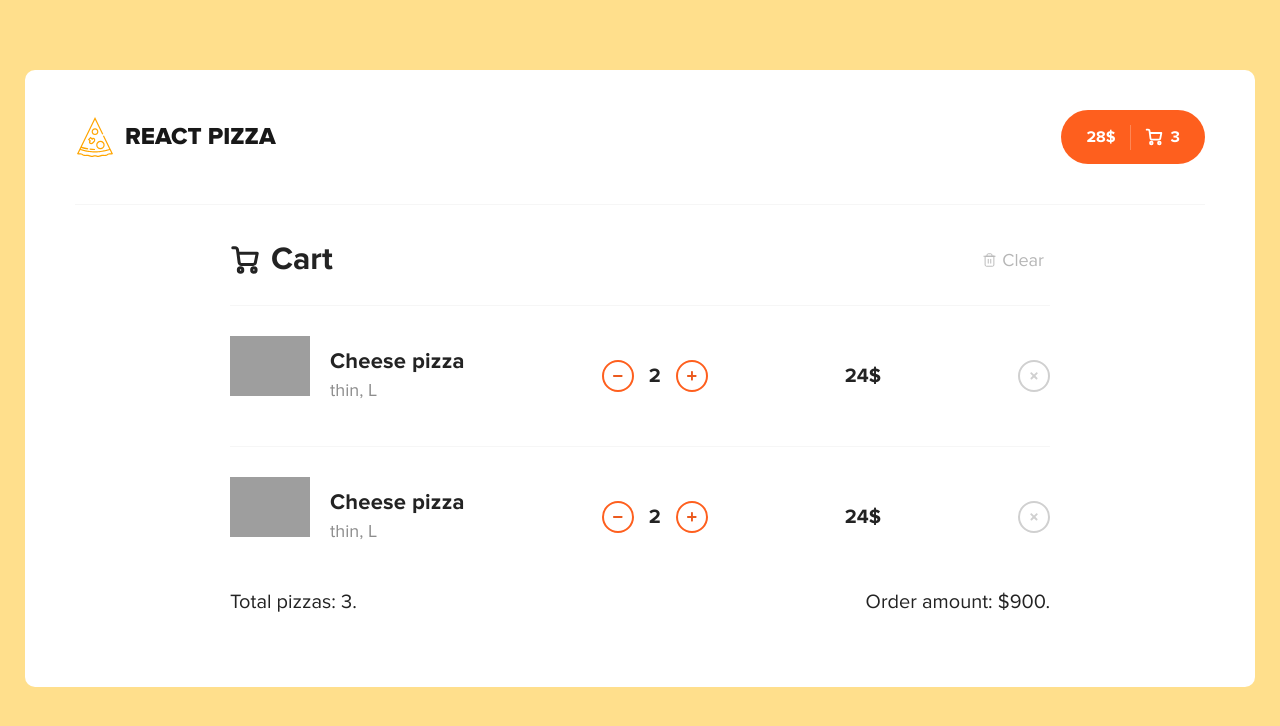
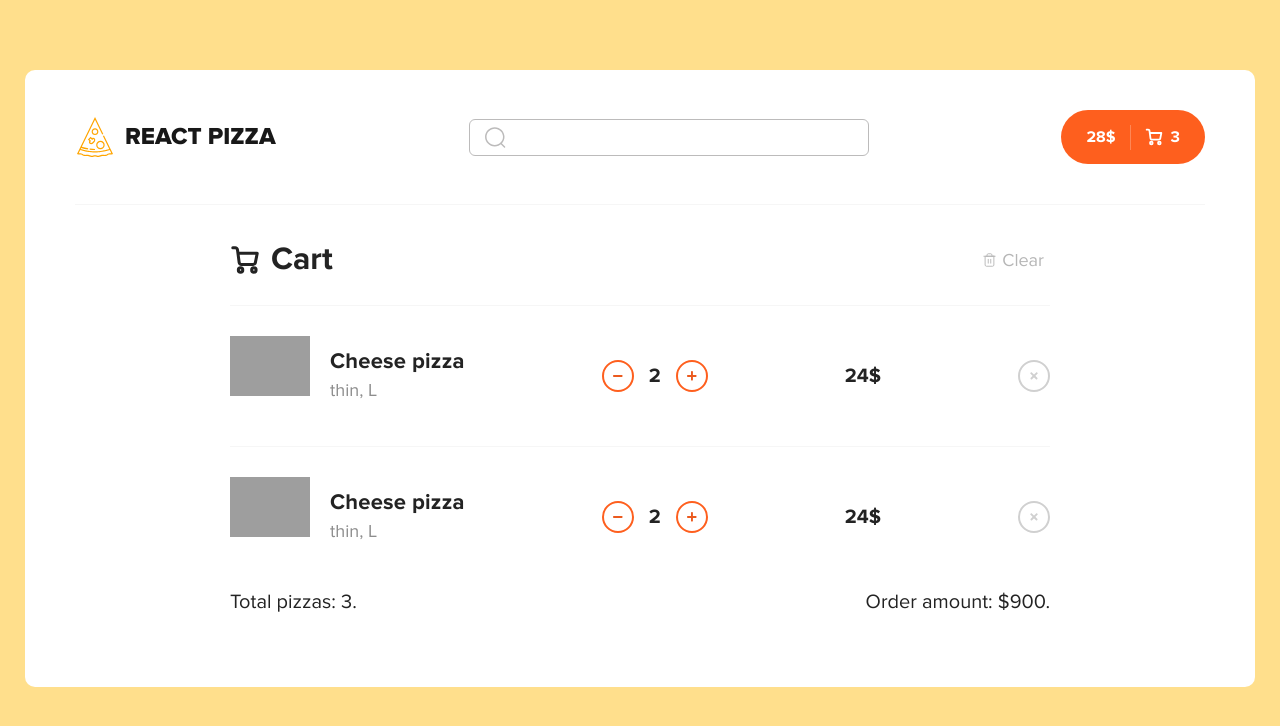
Before and after one commit to Art-Line/react-pizza, a React (Create React App) app: page /cart in a window 1280 px wide. Shown: the top 726 px of the page. Built offline with nearby package versions, Linux system fonts and the light colour scheme; grey boxes are pictures that could not be loaded.

Commit message:
search. props drilling

```diff
--- a/src/App.js
+++ b/src/App.js
@@ -4,16 +4,18 @@ import './scss/style.scss'
 import Home from './pages/Home';
 import Cart from './pages/Cart';
 import NotFound from './pages/NotFound';
+import { useState } from 'react';
 
 function App() {
+	const [searchValue, setSearchValue] = useState('');
 	return (
 		<BrowserRouter>
 			<div className="wrapper">
 				<div className="container">
-					<Header />
+					<Header searchValue={searchValue} setSearchValue={setSearchValue} />
 					<main className="main">
 						<Routes>
-							<Route path='/' element={<Home />} />
+							<Route path='/' element={<Home searchValue={searchValue} />} />
 							<Route path='/cart' element={<Cart />} />
 							<Route path='*' element={<NotFound />} />
 						</Routes>
--- a/src/components/Header.jsx
+++ b/src/components/Header.jsx
@@ -1,8 +1,9 @@
 import { Link } from 'react-router-dom';
 import { ReactComponent as IcoCart } from '../img/cart.svg';
 import Logo from '../img/logo.svg'
+import Search from './Search';
 
-function Header() {
+function Header({searchValue, setSearchValue}) {
     return (
         <header className="header">
             <Link to="/" className="header__logo">
@@ -16,6 +17,7 @@ function Header() {
                     3
                 </div>
             </Link>
+            <Search searchValue={searchValue} setSearchValue={setSearchValue} />
         </header>
     )
 }
--- /dev/null
+++ b/src/components/Search.jsx
@@ -0,0 +1,18 @@
+import { ReactComponent as IcoSearch } from '../img/search.svg';
+import { ReactComponent as IcoClose } from '../img/close.svg';
+
+function Search({searchValue, setSearchValue}) {
+    return (
+        <div className="header__search">
+            <IcoSearch />
+            <input className="header__search-input" type="text" value={searchValue} onChange={(e) => setSearchValue(e.target.value)} />
+            {searchValue &&
+                <button className="header__search-clear" type="button" onClick={() => setSearchValue('')}>
+                    <IcoClose />
+                </button>
+            }
+        </div>
+    )
+}
+
+export default Search;
--- a/src/pages/Home.jsx
+++ b/src/pages/Home.jsx
@@ -4,31 +4,59 @@ import Sort from '../components/Sort';
 import PizzaItem from '../components/PizzaItem/';
 import Skeleton from '../components/PizzaItem/Skeleton';
 
-function Home() {
+function Home({ searchValue }) {
 
     const [pizzasList, setPizzasList] = useState([]);
     const [isLoading, setIsLoading] = useState(true);
 
+
+    // category
     const [categoryId, setCategoryId] = useState(0);  // category ID
     const isCategory = categoryId ? `category=${categoryId}` : '';
 
+
+    // sorting
     const [sortActive, setSortActive] = useState({
         name: 'popularity A-Z',
         field: 'raiting'
     });  // sort ID
-
     const sortDirection = (sortActive.field.charAt(0) === '-') ? 'desc' : 'asc';
     const sortField = ((sortActive.field.charAt(0) === '-')) ? sortActive.field.substring(1) : sortActive.field;
     const isSorting = sortActive ? `&orderby=${sortField}&order=${sortDirection}` : '';
 
+
+    // search
+    const isSearch = searchValue ? `&search=${searchValue}` : '';
+
+
+
     useEffect(() => {
-		fetch(`https://62c09be2d40d6ec55cd39a5f.mockapi.io/pizzagoods?${isCategory}${isSorting}`)
+        fetch(`https://62c09be2d40d6ec55cd39a5f.mockapi.io/pizzagoods?${isCategory}${isSorting}${isSearch}`)
             .then(res => res.json())
             .then(data => {
                 setPizzasList(data)
                 setIsLoading(false);
             });
-	}, [isCategory, isSorting]);
+    }, [isCategory, isSorting, isSearch]);
+
+    const skeleton = [...new Array(6)].map((_, index) => <Skeleton key={index} />);
+    const pizzas = pizzasList
+        // .filter(item => {
+        //     if (item.title.toLowerCase().includes(searchValue)) {
+        //         return true;
+        //     }
+        //     return false;
+        // })
+        .map((item, index) =>
+            <PizzaItem
+                key={index}
+                title={item.title}
+                imgUrl={item.imageUrl}
+                price={item.price}
+                sizes={item.sizes}
+                types={item.types}
+            />
+        )
 
     return (
         <>
@@ -45,20 +73,7 @@ function Home() {
             <section className="goods">
                 <h1>All</h1>
                 <div className="pizza-catalog">
-                    {isLoading ?
-                        [...new Array(6)].map((_, index) => <Skeleton key={index} />)
-                        :
-                        pizzasList.map((item, index) =>
-                            <PizzaItem
-                                key={index}
-                                title={item.title}
-                                imgUrl={item.imageUrl}
-                                price={item.price}
-                                sizes={item.sizes}
-                                types={item.types}
-                            />
-                        )
-                    }
+                    {isLoading ? skeleton : pizzas}
                 </div>
             </section>
         </>
--- a/src/scss/_header.scss
+++ b/src/scss/_header.scss
@@ -1,5 +1,6 @@
 .header {
     display: flex;
+    flex-wrap: wrap;
     justify-content: space-between;
     align-items: center;
     border-bottom: 1px solid #f6f6f6;
@@ -13,6 +14,7 @@
         text-transform: uppercase;
         font-weight: 800;
         text-decoration: none;
+        width: 50%;
         img {
             width: 40px;
             margin-right: 10px;
@@ -54,4 +56,57 @@
             opacity: 0.8;
         }
     }
+    &__search {
+        width: 100%;
+        margin-top: 20px;
+        border: 1px solid #bcbbbb;
+        border-radius: 6px;
+        align-items: center;
+        display: flex;
+        padding: 0 15px;
+        svg {
+            flex-shrink: 0;
+            path {
+                fill: #bcbbbb;
+            }
+        }
+        &-input {
+            width: 100%;
+            border: none;
+            padding: 10px 0 10px 10px;
+            &:focus {
+                outline: none;
+            }
+        }
+        &-clear {
+            cursor: pointer;
+            background-color: transparent;
+            border: none;
+            svg {
+                display: block;
+                path {
+                    stroke: #bcbbbb;
+                }
+            }
+        }
+    }
 }
+
+
+@media (min-width: 768px) {
+    .header {
+        flex-wrap: nowrap;
+        &__logo {
+            width: auto;
+        }
+        &__cart {
+            order: 1;
+        }
+        &__search {
+            margin-top: 0;
+            max-width: 400px;
+            margin-left: 20px;
+            margin-right: 20px;
+        }
+    }
+}
```
Also changed, not shown: src/img/close.svg (added), src/img/search.svg (added). Lines whose indentation alone changed are shown as unchanged.
